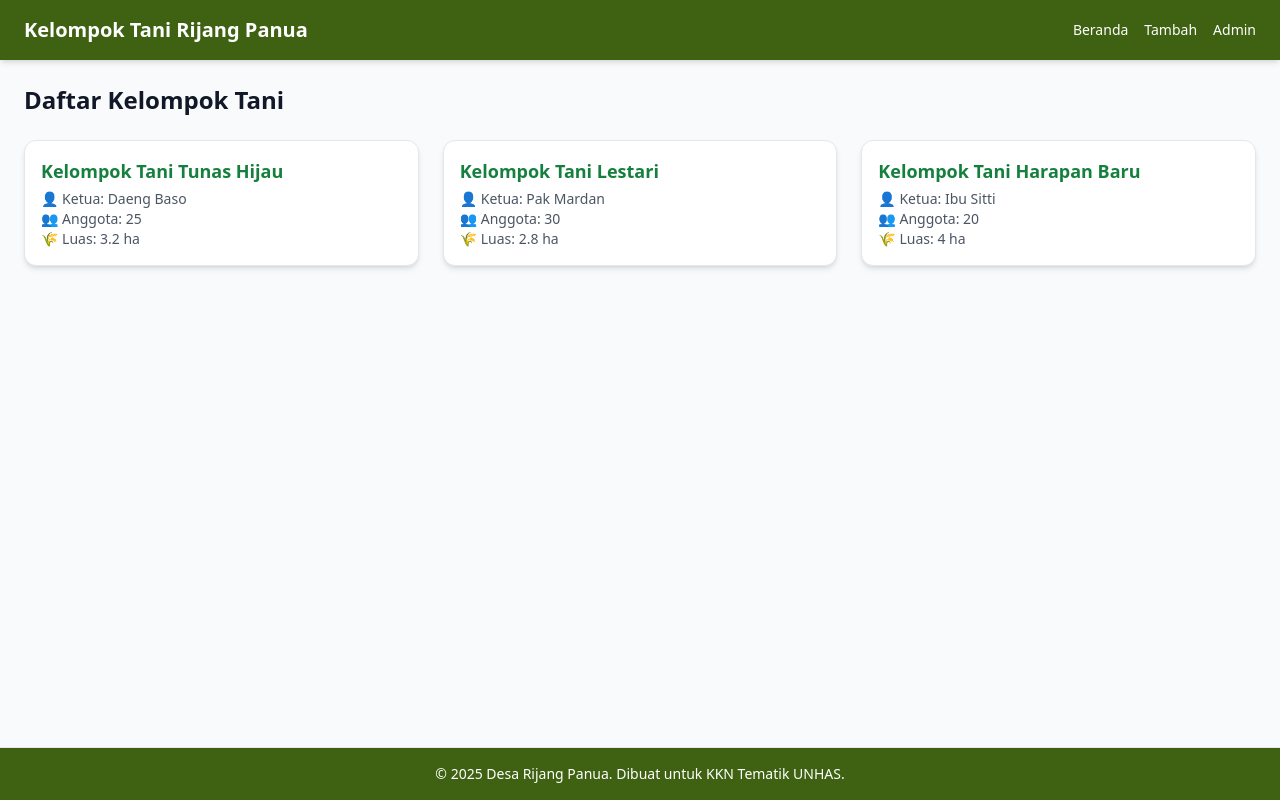
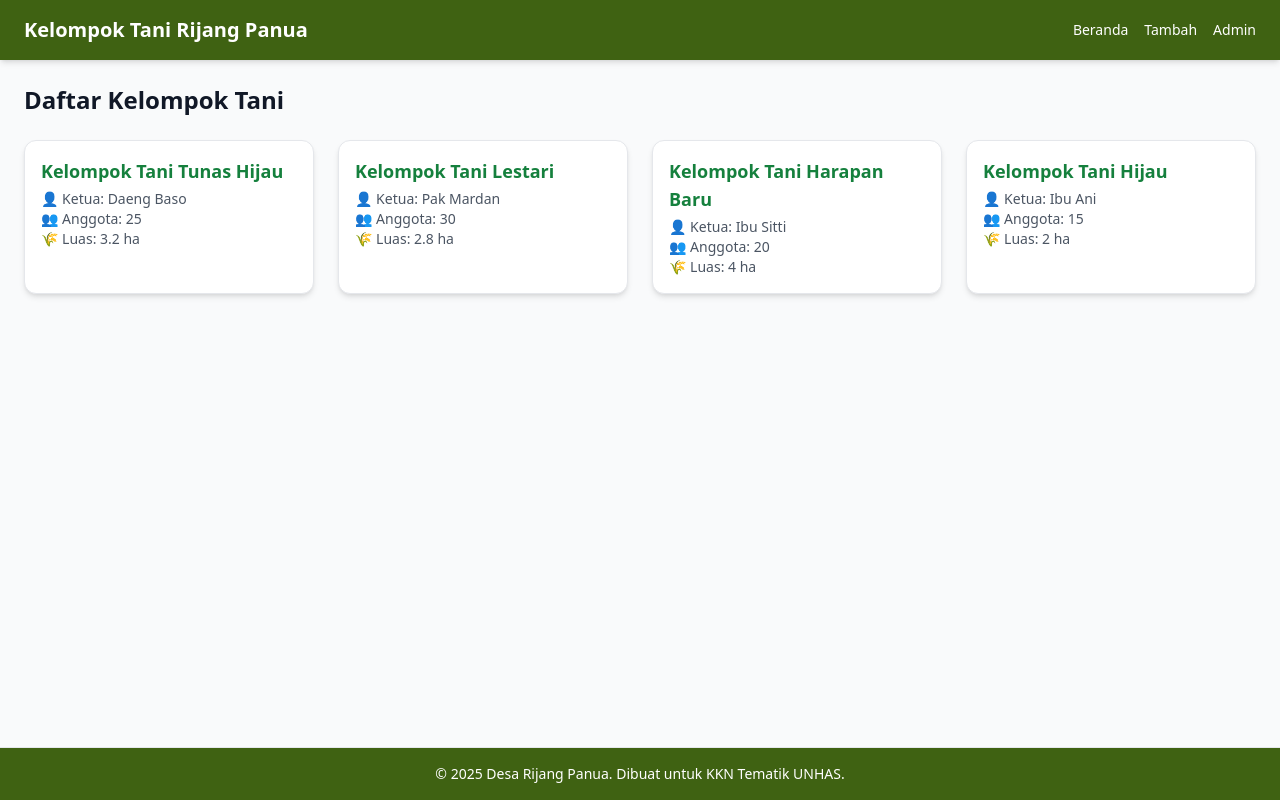
Before and after one commit to Entrind/Kelompok-Tani-Rijang-Panua, a React (Vite) app: page / in a window 1280 px wide. Built offline with nearby package versions, Linux system fonts and the light colour scheme.

Commit message:
feat(ui): menambahkan data dummy dan mengubah tampilan kartu menjadi 4 kelompok per baris

```diff
--- a/src/data/kelompok.js
+++ b/src/data/kelompok.js
@@ -19,5 +19,12 @@ export const kelompokTani = [
     ketua: 'Ibu Sitti',
     jumlah_anggota: 20,
     luas: '4 ha',
+  },
+    {
+    id: '4',
+    nama: 'Kelompok Tani Hijau',
+    ketua: 'Ibu Ani',
+    jumlah_anggota: 15,
+    luas: '2 ha',
   }
 ];
--- a/src/pages/Home.jsx
+++ b/src/pages/Home.jsx
@@ -6,7 +6,7 @@ const Home = () => {
   return (
     <div className="p-6 max-w-7xl mx-auto">
       <h1 className="text-2xl font-bold mb-6">Daftar Kelompok Tani</h1>
-      <div className="grid grid-cols-1 sm:grid-cols-2 md:grid-cols-3 gap-6">
+      <div className="grid grid-cols-1 sm:grid-cols-2 md:grid-cols-4 gap-6">
         {kelompokTani.map((kelompok) => (
           <TaniCard key={kelompok.id} kelompok={kelompok} />
         ))}
```
